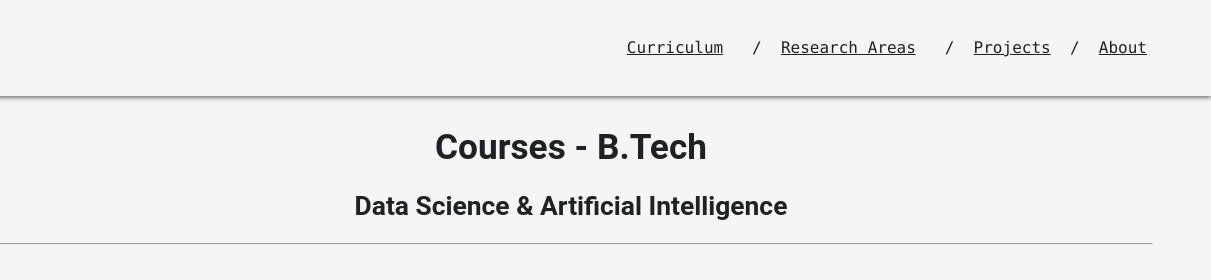
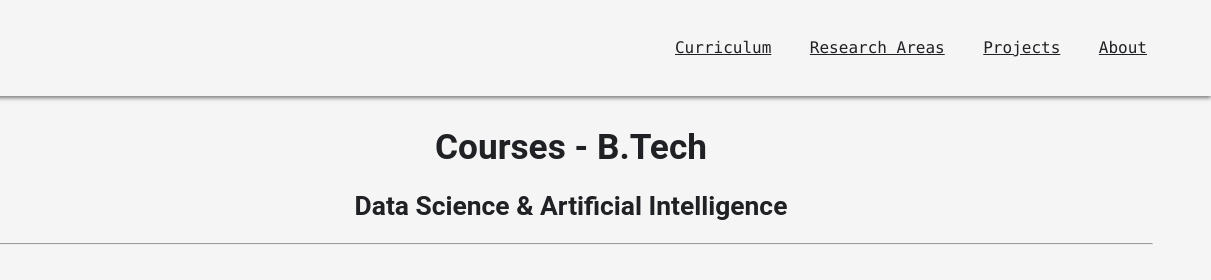
Before and after one commit to HS1VT/HS1VT.github.io, a website: page course_btech.html in a window 1280 px wide. Shown: the top 280 px of the page, 69-1280 px from the left. Drawn offline with Linux system fonts and the light colour scheme; a script that the page names is missing.

Commit message:
header update

```diff
--- a/course_btech.html
+++ b/course_btech.html
@@ -27,9 +27,9 @@
 <body>
 <!--<span id = "spn">Dark Mode</span>-->
 <header id="header">
-    <a href="/index.html"><img src="/assets/iit.png" width="65" height="65" style="float: left;"></a>
-    <div style="float: right; margin-right: 5%;"><a href="/course.html"> Curriculum</a> &nbsp; / &nbsp;<a href="/research_areas.html">Research Areas</a> &nbsp; / &nbsp;<a href="/projects.html">Projects</a> &nbsp;/&nbsp; <a href="/about.html">About</a></div>
- </header>
+  <a href="/index.html"><img src="/assets/iit.png" width="65" height="65" style="float: left;"></a>
+  <div style="float: right; margin-right: 5%;"><a href="/course.html"> Curriculum</a> &nbsp;  &nbsp;<a href="/research_areas.html">Research Areas</a> &nbsp;  &nbsp;<a href="/projects.html">Projects</a> &nbsp;&nbsp; <a href="/about.html">About</a></div>
+</header>
 <br>
 <br>
 <br>
```
Also changed, not shown: 404.html (+1 -1 lines), Course_Pages/DS100.html (+1 -1 lines), Course_Pages/DS200.html (+1 -1 lines), Course_Pages/DS201.html (+1 -1 lines), Course_Pages/DS250.html (+1 -1 lines), Course_Pages/DS251.html (+1 -1 lines), Course_Pages/DS252.html (+1 -1 lines), Course_Pages/DS500.html (+1 -1 lines), Course_Pages/DS501.html (+1 -1 lines), Course_Pages/DS503.html (+1 -1 lines), about.html (+1 -1 lines), course.html (+1 -1 lines), course_mtech.html (+3 -3 lines), index.html (+1 -1 lines), 3 more files.
